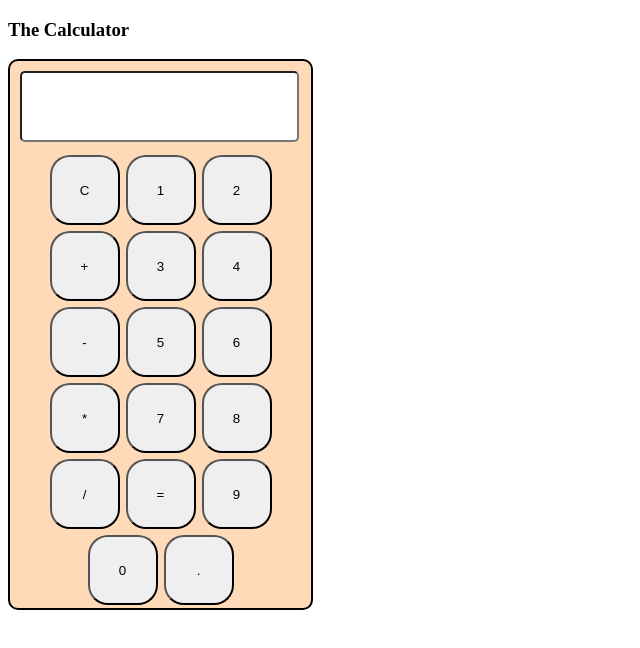
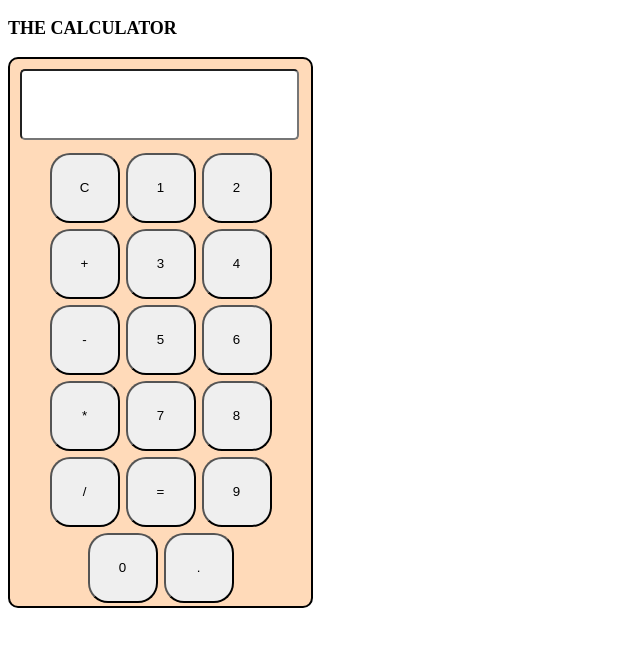
Before and after one commit to VishabhSharma/_Calculator_, a plain HTML site: page index.html in a window 1280 px wide. Shown: the whole page, without its empty margins (0-640 px from the left). Drawn offline with Linux system fonts and the light colour scheme.

Commit message:
Update style.css

```diff
--- a/style.css
+++ b/style.css
@@ -1,4 +1,9 @@
+h3{
+    font-size: large;
+    font-weight: 800;
+    text-transform: uppercase;
 
+}
 
 #calculator {
     background-color: peachpuff;
```
